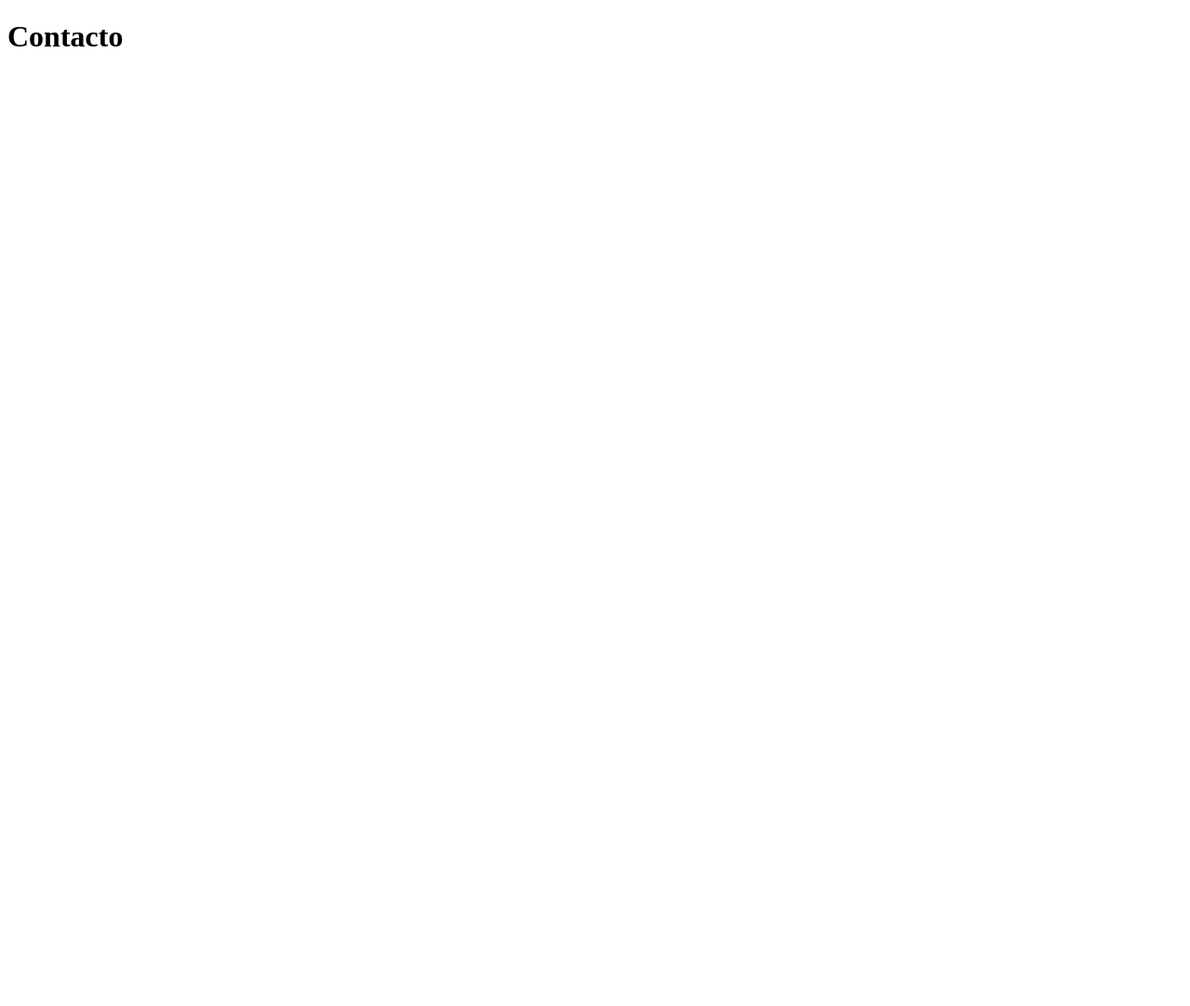
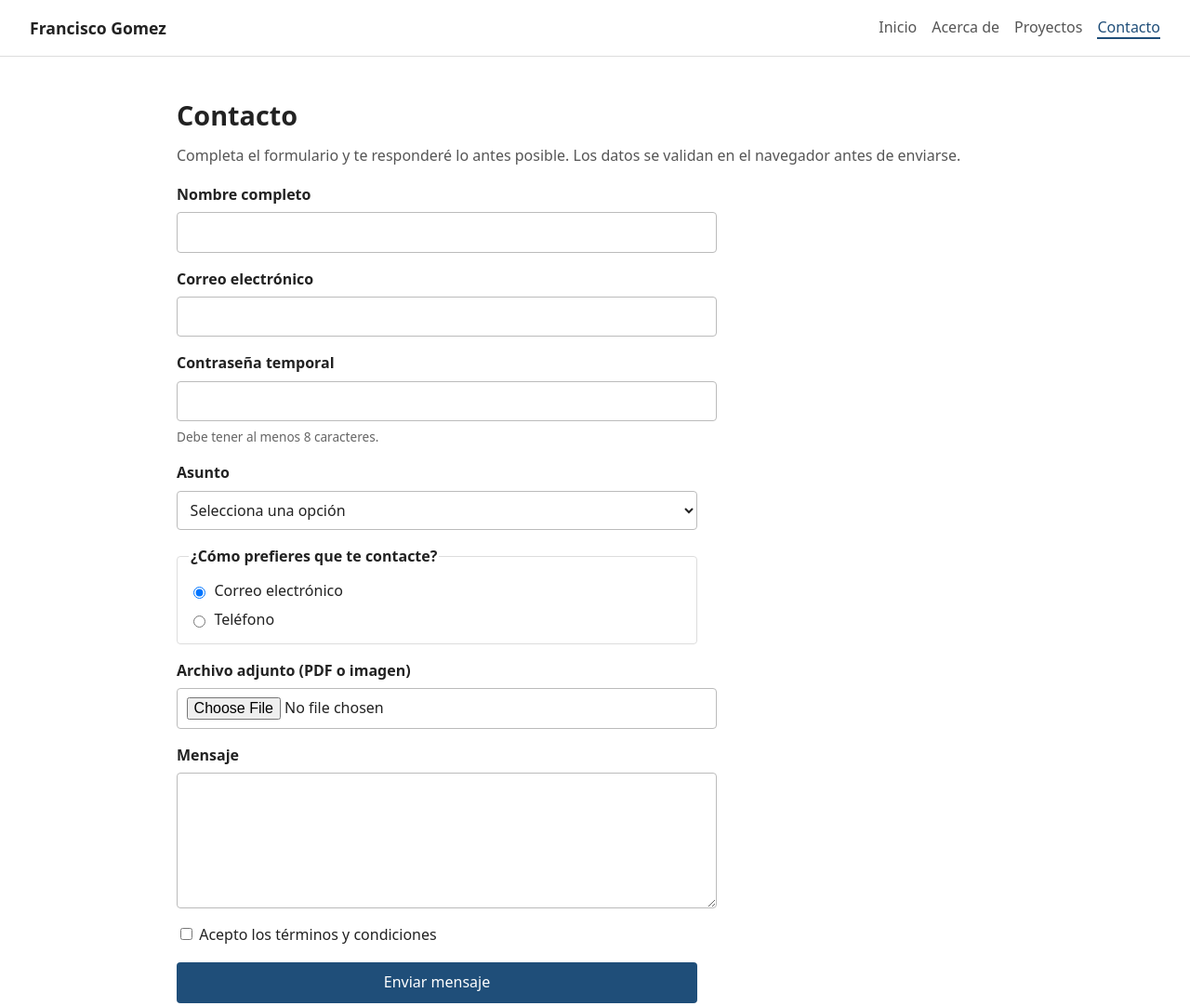
Before and after one commit to fendergx/curso-frontend-2026-modulo1-proyecto-final, a plain HTML site: page contacto.html in a window 1280 px wide. Shown: the top 1082 px of the page at 93% size. Before the commit the page ends 800 px from the top, so only its background shows below. Drawn offline with Linux system fonts and the light colour scheme.

Commit message:
agregada seccion de contacto

```diff
--- a/contacto.html
+++ b/contacto.html
@@ -1,11 +1,92 @@
 <!DOCTYPE html>
-<html lang="en">
+<html lang="es">
 <head>
     <meta charset="UTF-8">
     <meta name="viewport" content="width=device-width, initial-scale=1.0">
-    <title>Contacto</title>
+    <!-- etiqueta de seguridad -->
+    <meta http-equiv="Content-Security-Policy" content="default-src 'self'; img-src 'self' data:; style-src 'self'; script-src 'self'; form-action 'self'; base-uri 'self'">
+    <meta name="description" content="Formulario de contacto de Francisco Gomez.">
+    <title>Contacto | Francisco Gomez</title>
+    <link rel="stylesheet" href="src/css/style.css">
 </head>
 <body>
-    <h1>Contacto</h1>
+    <header class="cabecera">
+        <a class="cabecera-marca" href="index.html">Francisco Gomez</a>
+
+        <nav class="menu" aria-label="Navegación principal">
+            <ul class="menu-lista">
+                <li><a class="menu-enlace" href="index.html">Inicio</a></li>
+                <li><a class="menu-enlace" href="acerca.html">Acerca de</a></li>
+                <li><a class="menu-enlace" href="proyectos.html">Proyectos</a></li>
+                <li><a class="menu-enlace menu-enlace-activo" href="contacto.html" aria-current="page">Contacto</a></li>
+            </ul>
+        </nav>
+    </header>
+
+    <main class="principal">
+        <section aria-labelledby="contacto-titulo">
+            <h1 class="pagina-titulo" id="contacto-titulo">Contacto</h1>
+            <p class="pagina-texto">
+                Completa el formulario y te responderé lo antes posible. Los datos se validan
+                en el navegador antes de enviarse.
+            </p>
+
+            <!-- Formulario de práctica: no envía datos a un servidor real -->
+            <form class="formulario" action="#" method="post">
+                <div class="campo">
+                    <label class="campo-etiqueta" for="nombre">Nombre completo</label>
+                    <input class="campo-control" type="text" id="nombre" name="nombre" maxlength="60" autocomplete="name" required>
+                </div>
+
+                <div class="campo">
+                    <label class="campo-etiqueta" for="correo">Correo electrónico</label>
+                    <input class="campo-control" type="email" id="correo" name="correo" maxlength="100" autocomplete="email" required>
+                </div>
+
+                <div class="campo">
+                    <label class="campo-etiqueta" for="clave">Contraseña temporal</label>
+                    <input class="campo-control" type="password" id="clave" name="clave" minlength="8" autocomplete="new-password" required>
+                    <p class="campo-ayuda">Debe tener al menos 8 caracteres.</p>
+                </div>
+
+                <div class="campo">
+                    <label class="campo-etiqueta" for="asunto">Asunto</label>
+                    <select class="campo-control" id="asunto" name="asunto" required>
+                        <option value="">Selecciona una opción</option>
+                        <option value="proyecto">Proyecto nuevo</option>
+                        <option value="colaboracion">Colaboración</option>
+                        <option value="consulta">Consulta general</option>
+                    </select>
+                </div>
+
+                <fieldset class="campo-grupo">
+                    <legend class="campo-etiqueta">¿Cómo prefieres que te contacte?</legend>
+                    <label><input type="radio" name="respuesta" value="correo" checked> Correo electrónico</label>
+                    <label><input type="radio" name="respuesta" value="telefono"> Teléfono</label>
+                </fieldset>
+
+                <div class="campo">
+                    <label class="campo-etiqueta" for="archivo">Archivo adjunto (PDF o imagen)</label>
+                    <input class="campo-control" type="file" id="archivo" name="archivo" accept=".pdf,.jpg,.jpeg,.png">
+                </div>
+
+                <div class="campo">
+                    <label class="campo-etiqueta" for="mensaje">Mensaje</label>
+                    <textarea class="campo-control" id="mensaje" name="mensaje" rows="5" maxlength="500" required></textarea>
+                </div>
+
+                <div class="campo campo-check">
+                    <label><input type="checkbox" id="terminos" name="terminos" title="Debes aceptar los términos y condiciones" required> Acepto los términos y condiciones</label>
+                </div>
+
+                <button class="boton" type="submit">Enviar mensaje</button>
+                <p class="formulario-nota">Todos los campos son obligatorios.</p>
+            </form>
+        </section>
+    </main>
+
+    <footer class="pie">
+        <p class="pie-texto">© 2026 Francisco Gomez. Proyecto del Módulo 1.</p>
+    </footer>
 </body>
 </html>
--- a/src/css/style.css
+++ b/src/css/style.css
@@ -1,8 +1,6 @@
 /* =========================================================
    style.css — Estilos comunes del portafolio
-   Mobile first
    ========================================================= */
-
 body {
     margin: 0;
     font-family: system-ui, -apple-system, "Segoe UI", Arial, sans-serif;
@@ -323,3 +321,61 @@ ol {
     content: attr(data-label) ": ";
     font-weight: bold;
 }
+
+/* ---------- Contacto ---------- */
+.formulario {
+    display: grid;
+    gap: 1rem;
+    max-width: 560px;
+}
+
+.campo {
+    display: grid;
+    gap: 0.35rem;
+}
+
+.campo-etiqueta {
+    font-weight: bold;
+}
+
+.campo-control {
+    width: 100%;
+    padding: 0.5rem 0.6rem;
+    font: inherit;
+    color: inherit;
+    background-color: #ffffff;
+    border: 1px solid #bbbbbb;
+    border-radius: 4px;
+}
+
+.campo-control:focus {
+    outline: 2px solid #1f4e79;
+    outline-offset: 1px;
+}
+
+.campo-ayuda,
+.formulario-nota {
+    margin: 0;
+    font-size: 0.85rem;
+    color: #666666;
+}
+
+.campo-grupo {
+    display: grid;
+    gap: 0.35rem;
+    margin: 0;
+    padding: 0.75rem;
+    border: 1px solid #dddddd;
+    border-radius: 4px;
+}
+
+.campo-grupo label,
+.campo-check label {
+    font-weight: normal;
+}
+
+.campo-grupo label {
+    display: inline-flex;
+    align-items: center;
+    gap: 0.4rem;
+}
```
